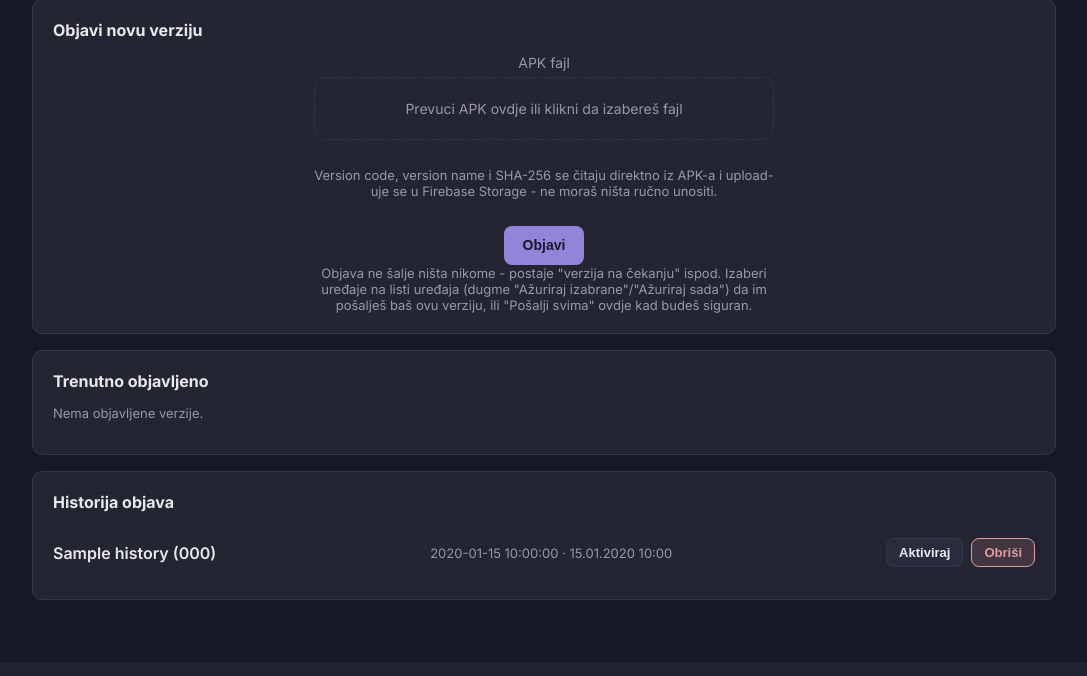
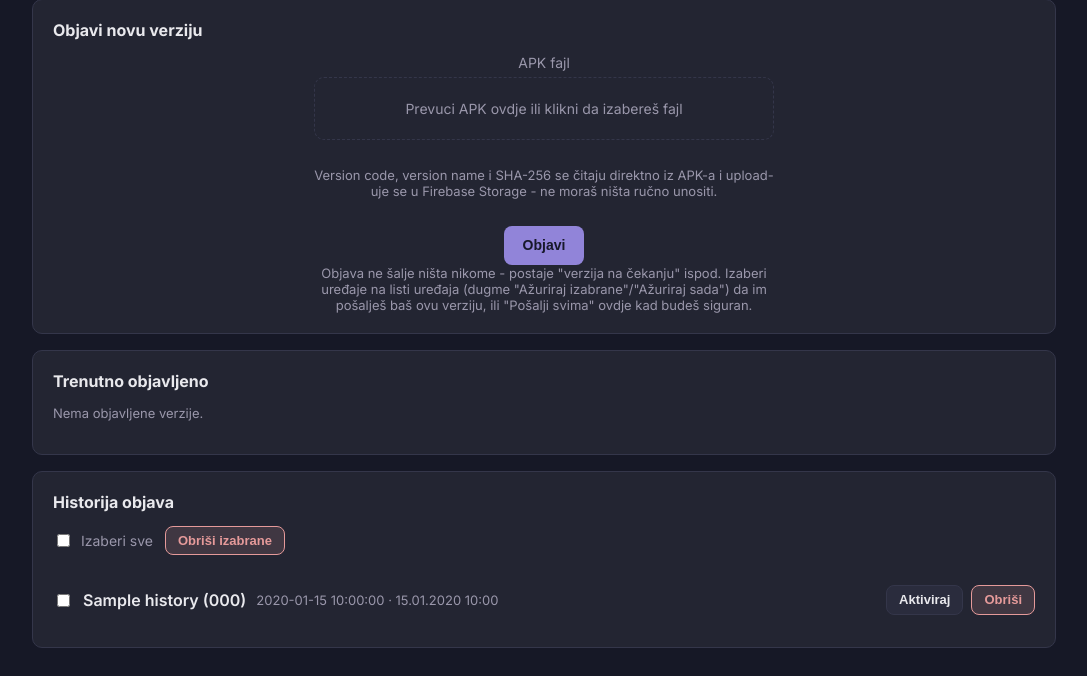
Before and after one commit to eightman0/karika-kmm, a FastAPI app: template admin-dashboard/app/templates/versions.html in a window 1280 px wide. Shown: the part 138-814 px from the top of the page, without its empty margins (96-1183 px from the left). Before the commit the page ends 738 px from the top, so only its background shows below. Run offline with FastAPI, Linux system fonts and the light colour scheme; the template is opened without the code that fills it: most values are stand-ins (such as "Sample title", 1, 10 or a date in 2020).

Commit message:
Add select-all bulk delete to the version history list
Deleting old publishes one at a time got tedious once a version tab
had more than a couple of entries. Mirrors the same select-all +
checkbox-with-form-attribute pattern the devices list already uses
for bulk update actions.

Co-Authored-By: Claude Sonnet 5 <noreply@anthropic.com>

```diff
--- a/admin-dashboard/app/main.py
+++ b/admin-dashboard/app/main.py
@@ -393,6 +393,13 @@ def delete_history_entry(entry_id: int):
     return RedirectResponse(f"/versions?app={app}", status_code=303)
 
 
+@app.post("/versions/history/delete-selected", dependencies=[require_login])
+def delete_selected_history_entries(app: str = Form("salesrep"), entry_ids: list[int] = Form(default=[])):
+    for entry_id in entry_ids:
+        version_history.delete_entry(entry_id)
+    return RedirectResponse(f"/versions?app={app}", status_code=303)
+
+
 @app.get("/provisioning", dependencies=[require_login])
 def provisioning_page(request: Request, generated: str | None = None):
     saved = local_db.get_provisioning_extras() or {}
--- a/admin-dashboard/app/static/style.css
+++ b/admin-dashboard/app/static/style.css
@@ -344,6 +344,7 @@ th, td { text-align: left; padding: 12px 14px; border-bottom: 1px solid var(--bo
   border-bottom: 1px solid var(--border);
 }
 .history-item:last-child { border-bottom: none; }
+.history-info { display: flex; align-items: center; gap: 10px; flex-wrap: wrap; }
 .history-item .history-version { font-weight: 600; }
 .history-item .history-meta { color: var(--muted); font-size: 13px; }
 .history-actions { display: flex; gap: 8px; }
--- a/admin-dashboard/app/templates/versions.html
+++ b/admin-dashboard/app/templates/versions.html
@@ -71,11 +71,22 @@
 <div class="card">
   <h2>Historija objava</h2>
   {% if history %}
+  <form method="post" action="/versions/history/delete-selected" id="history-bulk-delete-form"
+        onsubmit="return confirm('Obrisati sve izabrane zapise iz historije objava? Ovo ne dira ništa što je trenutno instalirano.')">
+    <input type="hidden" name="app" value="{{ active_app }}">
+  </form>
+  <div class="toolbar">
+    <label class="checkbox"><input type="checkbox" id="history-select-all" onchange="toggleAllHistory(this)"> Izaberi sve</label>
+    <button type="submit" form="history-bulk-delete-form" class="btn btn-danger btn-sm">Obriši izabrane</button>
+  </div>
   <ul class="history-list">
     {% for h in history %}
     <li class="history-item">
-      <span class="history-version">{{ h.versionName }} ({{ h.versionCode }})</span>
-      <span class="history-meta">{{ h.publishedBy }} &middot; {{ h.publishedAt.strftime("%d.%m.%Y %H:%M") if h.publishedAt else "" }}{% if h.mandatory %} &middot; obavezno{% endif %}</span>
+      <span class="history-info">
+        <input type="checkbox" class="history-select" name="entry_ids" value="{{ h.id }}" form="history-bulk-delete-form">
+        <span class="history-version">{{ h.versionName }} ({{ h.versionCode }})</span>
+        <span class="history-meta">{{ h.publishedBy }} &middot; {{ h.publishedAt.strftime("%d.%m.%Y %H:%M") if h.publishedAt else "" }}{% if h.mandatory %} &middot; obavezno{% endif %}</span>
+      </span>
       <span class="history-actions">
         <form method="post" action="/versions/rollback/{{ h.id }}"
               onsubmit="return confirm('Vratiti {{ h.versionName }} ({{ h.versionCode }}) kao trenutnu verziju za sve uređaje?')">
@@ -89,6 +100,11 @@
     </li>
     {% endfor %}
   </ul>
+  <script>
+    function toggleAllHistory(source) {
+      document.querySelectorAll('.history-select').forEach(function (b) { b.checked = source.checked; });
+    }
+  </script>
   {% else %}
   <p class="hint">Još nema objavljenih verzija.</p>
   {% endif %}
```
